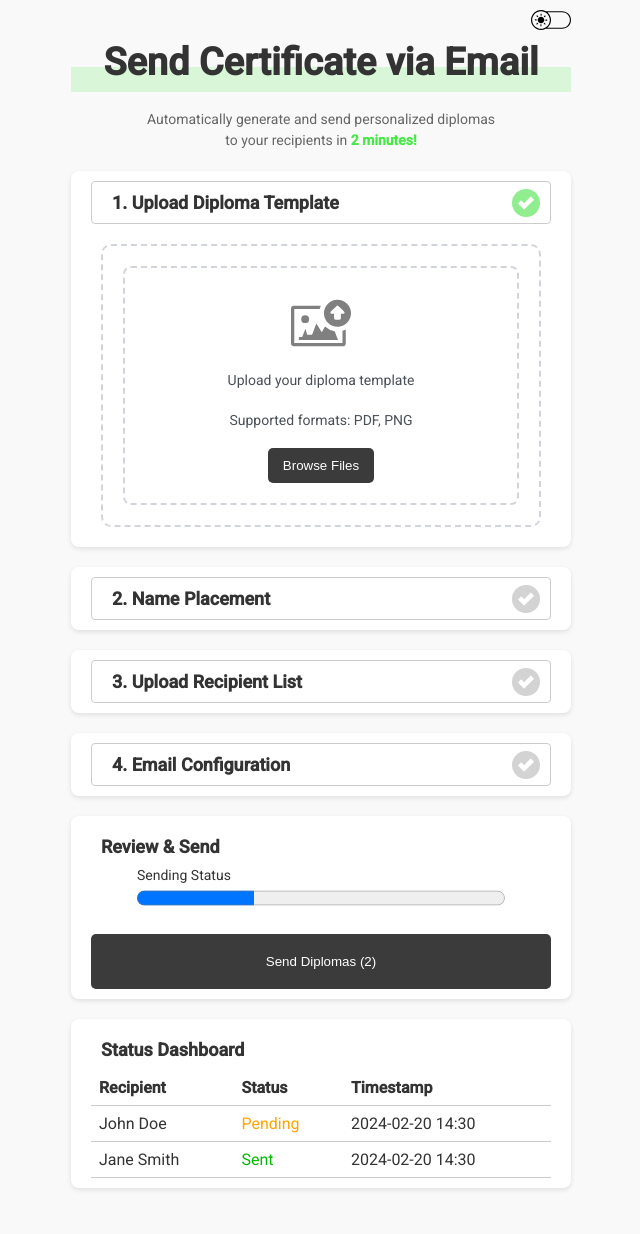
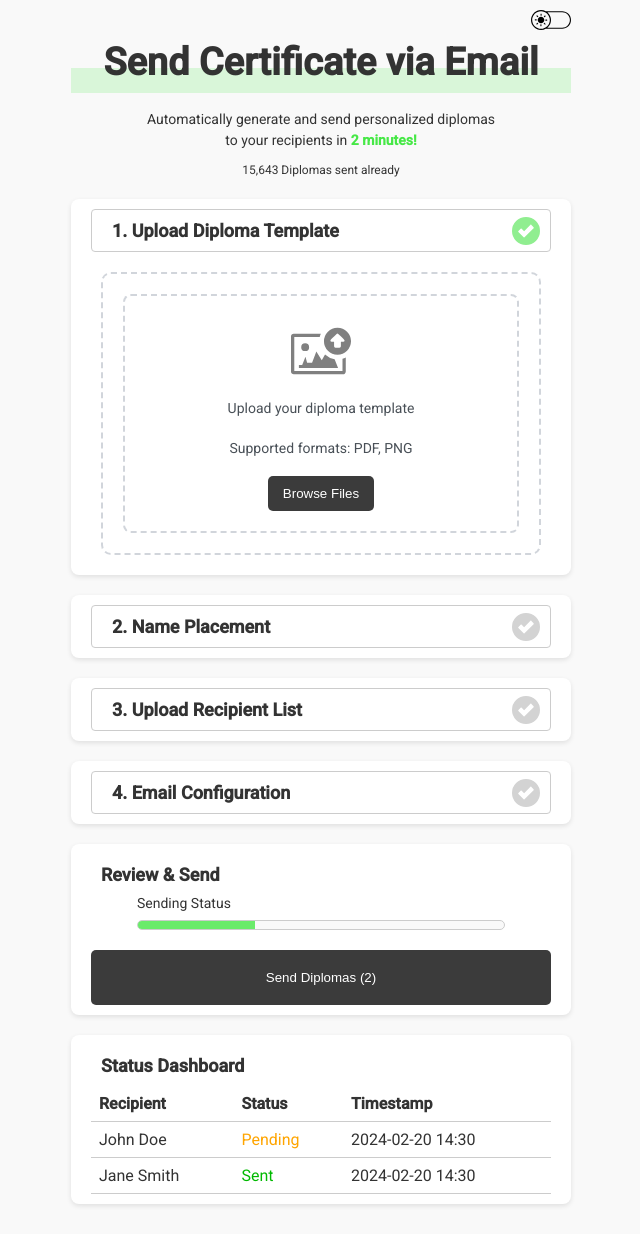
Before and after one commit to TheBlueBear02/DiplomaSender, a Flask app: page / in a window 1280 px wide. Shown: the whole page, without its empty margins (319-959 px from the left). Before the commit the page ends 1190 px from the top, so only its background shows below. Run offline with Flask 3, Linux system fonts and the light colour scheme; some libraries are stand-ins or nearby versions.

Commit message:
changed the design

```diff
--- a/static/css/index.css
+++ b/static/css/index.css
@@ -17,6 +17,7 @@
   --upload-title-color: #495057;
   --input-border-color: #D1D5DB;
   --preview-box-bg-color: #eeeeee;
+  --header-color-box: rgba(144, 238, 144, 0.3);
 }
 
 /* Dark Mode Variables */
@@ -38,6 +39,8 @@ body.dark-mode {
   --upload-title-color: #AEB6BF; /* Light slate for headings */
   --input-border-color: #b0b0b0;
   --preview-box-bg-color: #242628;
+  --header-color-box: rgba(144, 238, 144, 0.5);
+
 }
 
 
@@ -71,11 +74,11 @@ body {
   }
 
   .color-block{
-    background-color: rgba(144, 238, 144, 0.3); /* Light green with 70% opacity */
+    background-color: var(--header-color-box); /* Light green with 70% opacity */
     position: absolute; /* Allows precise placement */
-    top: 40%; /* Adjust vertically (you can tweak this value) */
+    top: 34%; /* Adjust vertically (you can tweak this value) */
     left: 0; /* Start from the left edge of the container */
-    height: 18%; /* Adjust height (matches half of the H1 visually) */
+    height: 25px; /* Adjust height (matches half of the H1 visually) */
     width: 100%; /* Covers half of the H1's width */
     z-index: -1; /* Places the block behind the H1 text */
   }
@@ -87,7 +90,7 @@ body {
 
   header p {
     font-size: 14px;
-    color: var(--placeholder-color);
+    color: var(--text-color);
     width: 70%;
     margin: auto;
     line-height: 1.5; /* Adjust the value as needed */
@@ -323,9 +326,27 @@ input[type="text"], textarea {
 }
 .sending-progressbar{
     width: 100%;
-    height: 30px;
+    height: 10px;
     margin: auto;
+    appearance: none; /* Resets native styling for better customization */
+}
+/* For WebKit browsers (Chrome, Safari, Edge) */
+.sending-progressbar::-webkit-progress-bar {
+  background-color: var(--background-color); /* Background color of the progress bar */
+  border-radius: 25px; /* Optional: Add rounded corners */
+  border: 1px solid var(--border-color);
 
+}
+
+.sending-progressbar::-webkit-progress-value {
+  background-color: rgb(70, 232, 70,0.8); /* Fill color for progress */
+  border-radius: 25px 0 0 25px; /* Round left side for filled progress */
+}
+
+/* For Firefox */
+.sending-progressbar::-moz-progress-bar {
+  background-color: var(--header-color-box); /* Fill color for progress */
+  border-radius: 25px; /* Optional: Rounded corners */
 }
 /* status dashboard */
 .status-table th, .status-table td{
--- a/templates/index.html
+++ b/templates/index.html
@@ -16,6 +16,7 @@
           <h1>Send Certificate via Email</h1>
           <p>Automatically generate and send personalized
             diplomas to your recipients in <span class="highlight">  2 minutes!</span></p>
+          <p style="margin-top: 10px; font-size: 12px;">15,643 Diplomas sent already</p>
         </div>
         <div onclick="styleModeToggle()" class="style-mode-btn" id="dark-mode-toggle"><img id="style-mode-icon" width="40px" height="20px" src="static\icons\light-mode-icon.svg"></div>
     </header>
```
